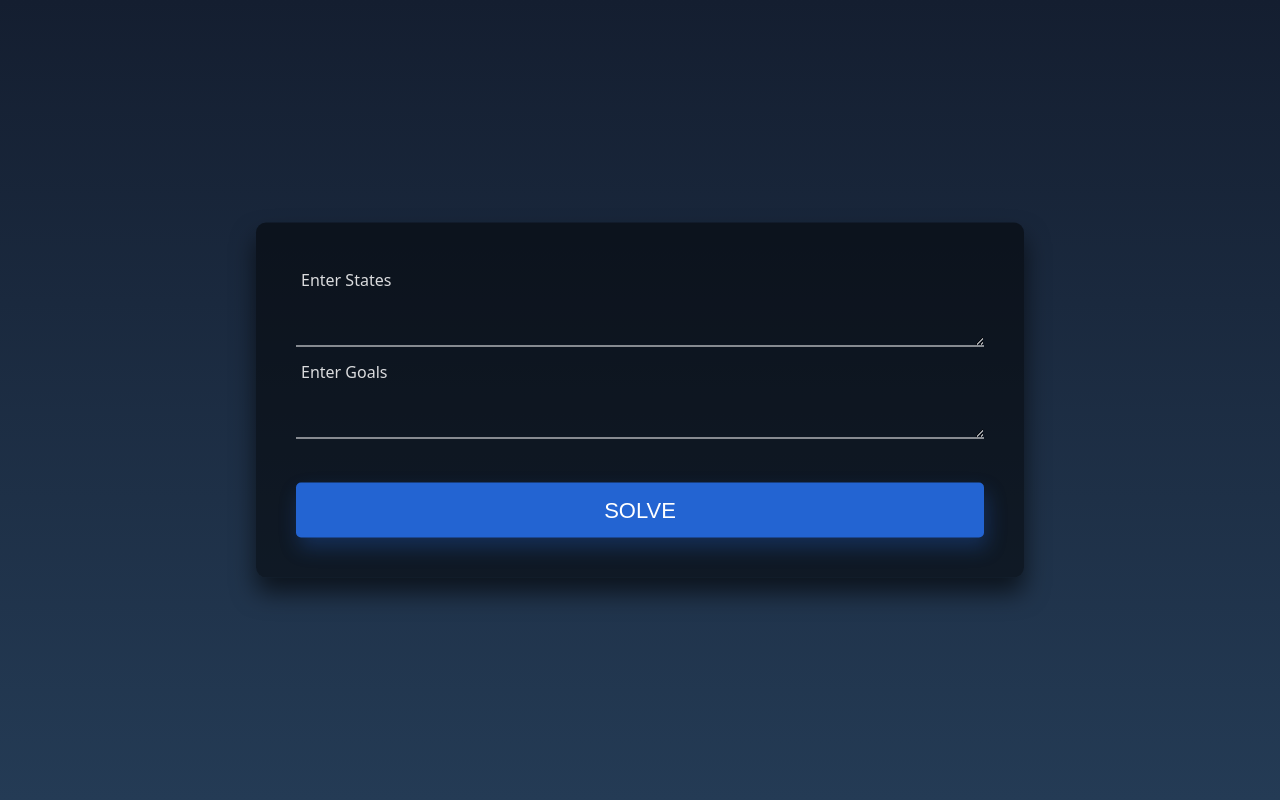
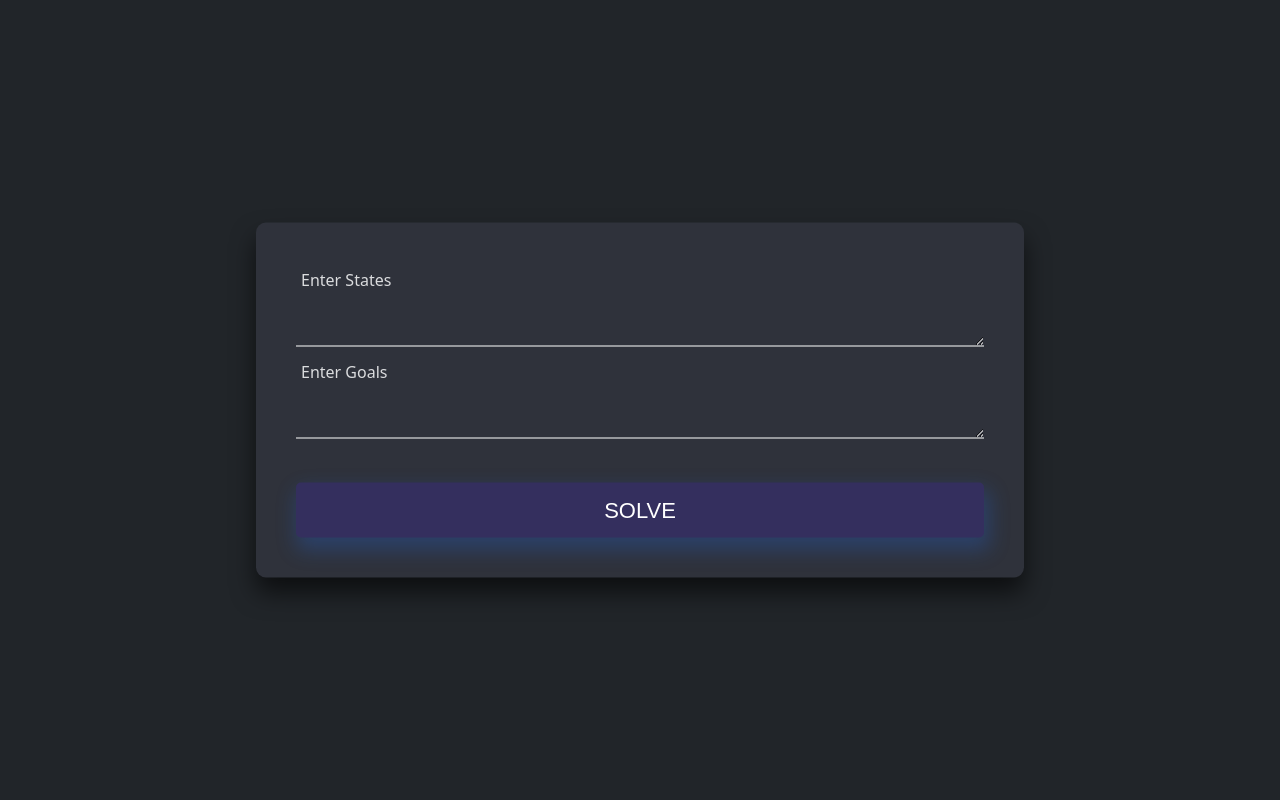
Before and after one commit to S-JZ/paip-goes-haskell, a Django app: page /gps/ in a window 1280 px wide. Run offline with Django 4.2, Linux system fonts and the light colour scheme; some libraries are stand-ins or nearby versions.

Commit message:
Changed CSS

```diff
--- a/WebApp/templates/gps.html
+++ b/WebApp/templates/gps.html
@@ -11,7 +11,7 @@
         margin: 0;
         padding: 0;
         font-family: sans-serif;
-        background: linear-gradient(#141e30, #243b55);
+        background: linear-gradient(#212529, #212529);
       }
 
       p {
@@ -72,7 +72,7 @@
         width: 60%;
         padding: 40px;
         transform: translate(-50%, -50%);
-        background: rgba(0, 0, 0, 0.5);
+        background-color: #2F323B ;
         box-sizing: border-box;
         box-shadow: 0 15px 25px rgba(0, 0, 0, 0.6);
         border-radius: 10px;
@@ -202,13 +202,13 @@
 
         width: 100%;
         height: 55px;
-        background: #2364d2;
+        background: #342F5E;
         border: none;
         border-radius: 5px;
         font-size: 22px;
         font-weight: 500;
         font-family: "Source Sans Pro", sans-serif;
-        box-shadow: 3px 10px 20px 0px rgba(35, 100, 210, 0.3);
+        box-shadow: 3px 10px 20px 3px rgba(35, 100, 210, 0.3);
         color: #ffffff;
         margin-top: 20px;
         cursor: pointer;
```
